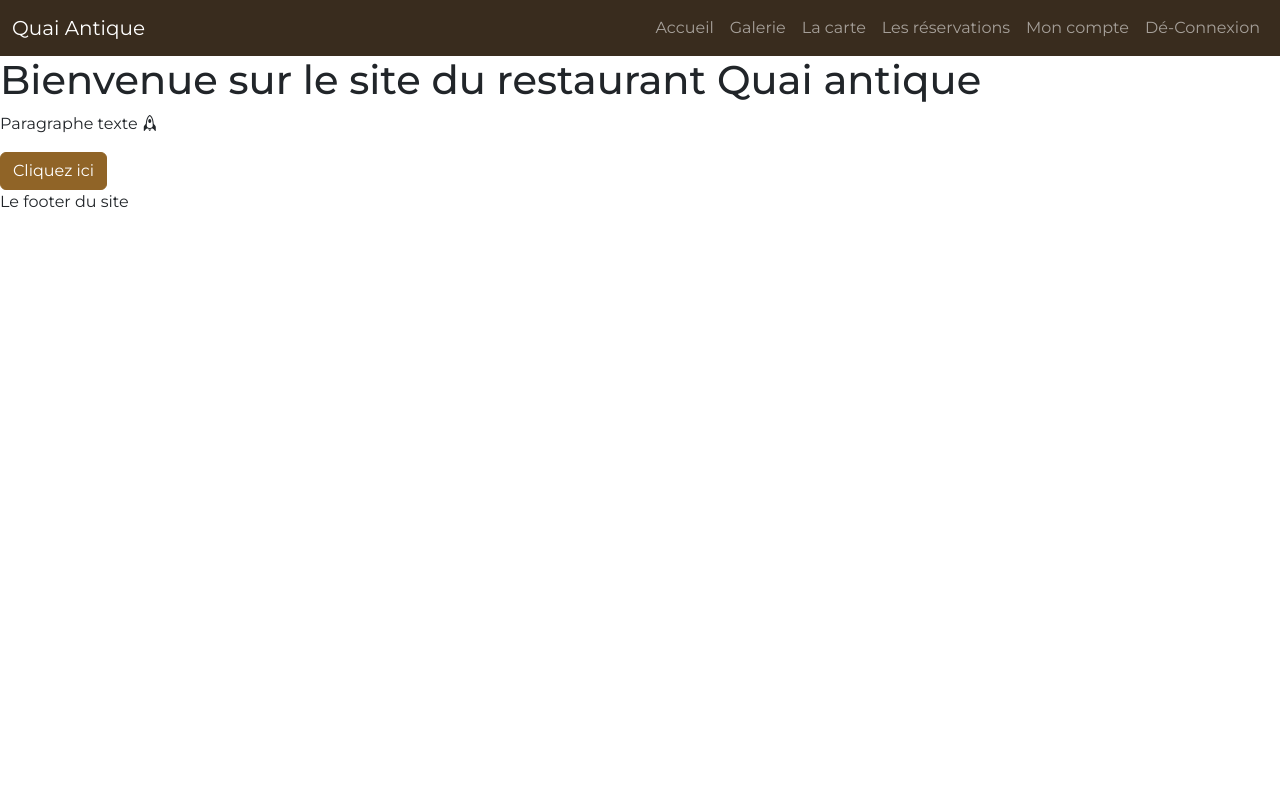
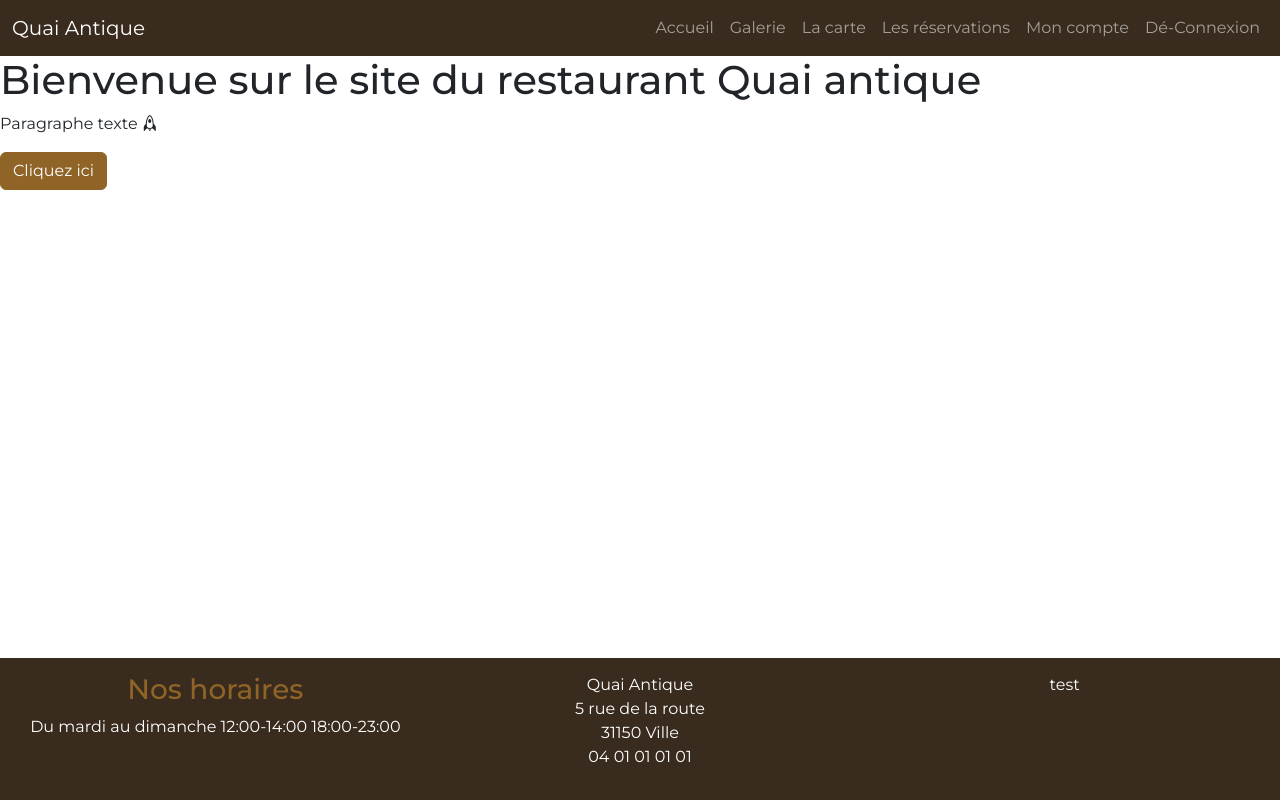
Before and after one commit to krazyxav/FilRougeStudi-QuaiAntiqueRestaurantFront, a website with bundled scripts: page index.html in a window 1280 px wide. Built offline with nearby package versions, Linux system fonts and the light colour scheme; files whose address does not match are found by name; a web font is replaced by a local one.

Commit message:
ajout footer

```diff
--- a/index.html
+++ b/index.html
@@ -47,14 +47,31 @@
               </nav>
         </header>
 
-        <main id="main-page">
+        <main id="main-page" >
             <!-- contenu-->
 
         </main>
 
-        <footer>
-            Le footer du site
+
+        <footer class="bg-dark text-white text-center footer">
+            <div class="row">
+                <div class="col-12 col-lg-4">
+                    <h3 class="text-primary">Nos horaires</h3>
+                    <p>Du mardi au dimanche  12:00-14:00  18:00-23:00</p>
+                </div>
+                <div class="col-6 col-lg-4">
+                    <p>Quai Antique <br/>
+                        5 rue de la route <br/>
+                        31150 Ville <br/>
+                        04 01 01 01 01 <br/>
+                    </p>
+                </div>
+                <div class="col-6 col-lg-4">
+                    <p>test</p>
+                </div>
+            </div>
         </footer>
+
 
         <script type="module" src="Router/router.js"></script>
         <script src="node_modules/bootstrap/dist/js/bootstrap.bundle.min.js"></script>
--- a/scss/main.scss
+++ b/scss/main.scss
@@ -1,2 +1,18 @@
 @import url("/node_modules/bootstrap-icons/font/bootstrap-icons.css");
 @import 'custom';
+
+html{
+    position: relative;
+    min-height: 100%;
+}
+
+footer.footer{
+    padding: 15px;
+    position: absolute;
+    bottom: 0;
+    width: 100%;
+}
+
+main {
+    margin-bottom: 150px;
+}
```
Also changed, not shown: scss/main.css, 1 other file.
